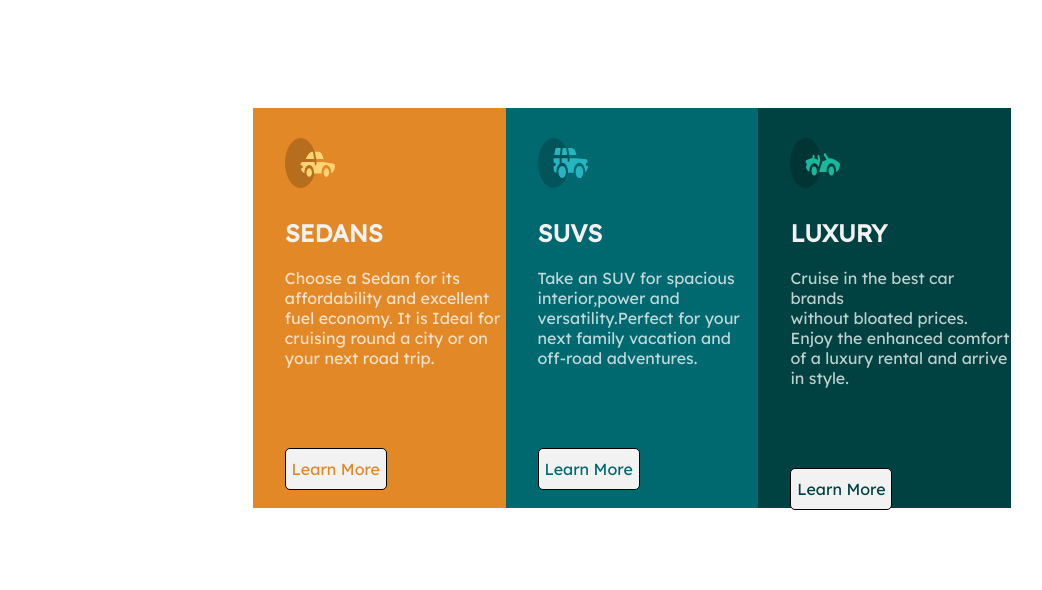
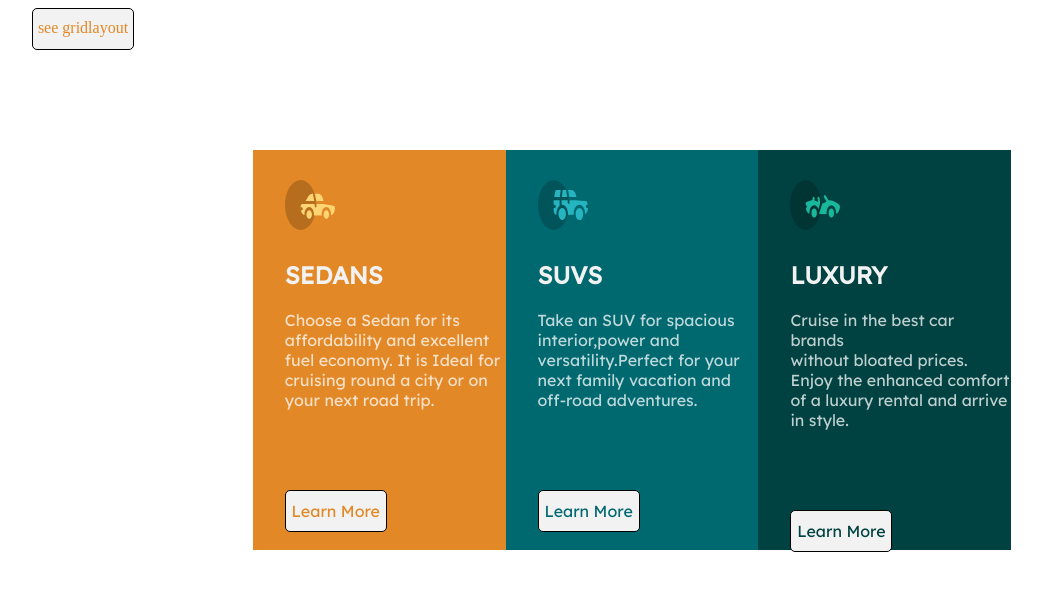
Before and after one commit to renegadeKhan/Zurilayout, a plain HTML site: page index.html in a window 1280 px wide. Shown: the whole page, without its empty margins (8-1050 px from the left). Drawn offline with Linux system fonts and the light colour scheme.

Commit message:
Added Link to grid layout

```diff
--- a/index.html
+++ b/index.html
@@ -72,6 +72,9 @@
   </style>
 </head>
 <body>
+<header>
+	<a href=grid.html>see gridlayout</a>
+	</header>
   <main>
 
     <div id="sedan">
```
